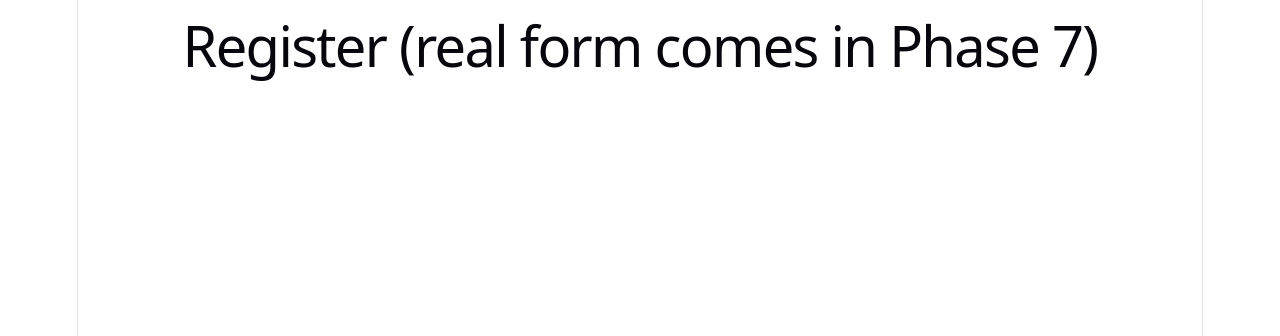
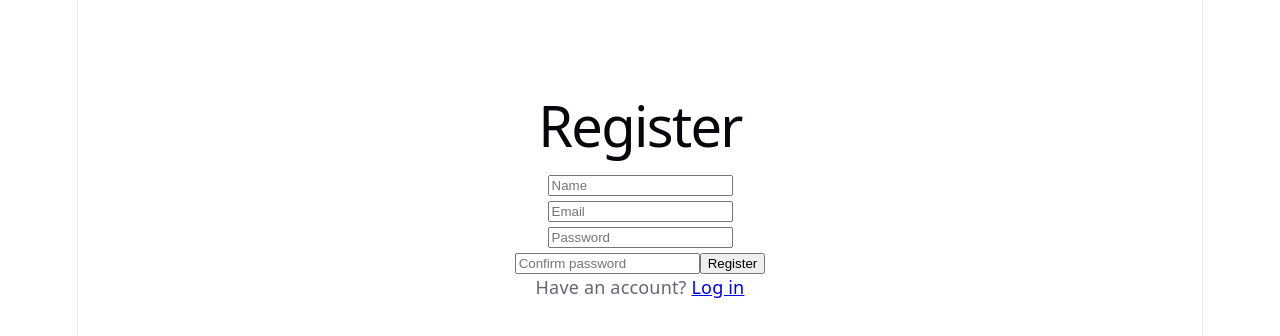
Before and after one commit to bl4nkCode/realtime-chat, a React app in the folder frontend/: page /register in a window 1280 px wide. Shown: the top 336 px of the page. Built offline with nearby package versions, Linux system fonts and the light colour scheme; no server answers; the HTML template or start-up script is replaced by a standard one.

Commit message:
Add response interceptor to handle API errors and clear user state on 401 Unauthorized

```diff
--- a/frontend/src/lib/api.js
+++ b/frontend/src/lib/api.js
@@ -17,6 +17,9 @@ api.interceptors.request.use((config) => {
   return config
 })
 
+/* It handles failed API responses.
+If Laravel returns 401 Unauthorized and a token exists,
+it removes the token from localStorage and notifies the app to clear the user's login state. */
 api.interceptors.response.use(
   (response) => response,
   (error) => {
--- a/frontend/src/pages/Chat.jsx
+++ b/frontend/src/pages/Chat.jsx
@@ -4,10 +4,10 @@ export default function Chat() {
   const { user, logout } = useAuth()
 
   return (
-    <div>
-      <h1>Chat (real UI comes in Phase 8)</h1>
-      <p>Logged in as {user.name}</p>
-      <button onClick={logout}>Logout</button>
+    <div style={{ maxWidth: 600, margin: '40px auto' }}>
+      <h1>Hello, {user.name}</h1>
+      <button onClick={logout}>Log out</button>
+      <p>The global chat goes here in Phase 8.</p>
     </div>
   )
 }
--- a/frontend/src/pages/Login.jsx
+++ b/frontend/src/pages/Login.jsx
@@ -1,3 +1,40 @@
+import { useState } from 'react'
+import { Link, useNavigate } from 'react-router'
+import { useAuth } from '../context/useAuth'
+
 export default function Login() {
-  return <h1>Login (real form comes in Phase 7)</h1>
+  const { login } = useAuth()
+  const navigate = useNavigate()
+  const [form, setForm] = useState({ email: '', password: '' })
+  const [error, setError] = useState('')
+  const [submitting, setSubmitting] = useState(false)
+
+  const onChange = (e) => setForm({ ...form, [e.target.name]: e.target.value })
+
+  const onSubmit = async (e) => {
+    e.preventDefault()
+    setError('')
+    setSubmitting(true)
+    try {
+      await login(form.email, form.password)
+      navigate('/', { replace: true })
+    } catch (err) {
+      setError(err.response?.data?.message || 'Login failed')
+    } finally {
+      setSubmitting(false)
+    }
+  }
+
+  return (
+    <div style={{ maxWidth: 360, margin: '80px auto' }}>
+      <h1>Log in</h1>
+      <form onSubmit={onSubmit}>
+        <input name="email" type="email" placeholder="Email" value={form.email} onChange={onChange} required />
+        <input name="password" type="password" placeholder="Password" value={form.password} onChange={onChange} required />
+        {error && <p style={{ color: 'crimson' }}>{error}</p>}
+        <button disabled={submitting}>{submitting ? 'Logging in...' : 'Log in'}</button>
+      </form>
+      <p>No account? <Link to="/register">Register</Link></p>
+    </div>
+  )
 }
--- a/frontend/src/pages/Register.jsx
+++ b/frontend/src/pages/Register.jsx
@@ -1,3 +1,52 @@
+import { useState } from 'react'
+import { Link, useNavigate } from 'react-router'
+import { useAuth } from '../context/useAuth'
+
 export default function Register() {
-  return <h1>Register (real form comes in Phase 7)</h1>
+  const { register } = useAuth()
+  const navigate = useNavigate()
+  const [form, setForm] = useState({ name: '', email: '', password: '', password_confirmation: '' })
+  const [errors, setErrors] = useState({})
+  const [submitting, setSubmitting] = useState(false)
+
+  const onChange = (e) => setForm({ ...form, [e.target.name]: e.target.value })
+
+  const onSubmit = async (e) => {
+    e.preventDefault()
+    setErrors({})
+    setSubmitting(true)
+    try {
+      await register(form)
+      navigate('/', { replace: true })
+    } catch (err) {
+      setErrors(
+        err.response?.data?.errors || {
+          general: [err.response?.data?.message || 'Registration failed'],
+        },
+      )
+    } finally {
+      setSubmitting(false)
+    }
+  }
+
+  const fieldError = (name) =>
+    errors[name] && <p style={{ color: 'crimson' }}>{errors[name][0]}</p>
+
+  return (
+    <div style={{ maxWidth: 360, margin: '80px auto' }}>
+      <h1>Register</h1>
+      <form onSubmit={onSubmit}>
+        <input name="name" placeholder="Name" value={form.name} onChange={onChange} required />
+        {fieldError('name')}
+        <input name="email" type="email" placeholder="Email" value={form.email} onChange={onChange} required />
+        {fieldError('email')}
+        <input name="password" type="password" placeholder="Password" value={form.password} onChange={onChange} required />
+        {fieldError('password')}
+        <input name="password_confirmation" type="password" placeholder="Confirm password" value={form.password_confirmation} onChange={onChange} required />
+        {fieldError('general')}
+        <button disabled={submitting}>{submitting ? 'Creating...' : 'Register'}</button>
+      </form>
+      <p>Have an account? <Link to="/login">Log in</Link></p>
+    </div>
+  )
 }
```
